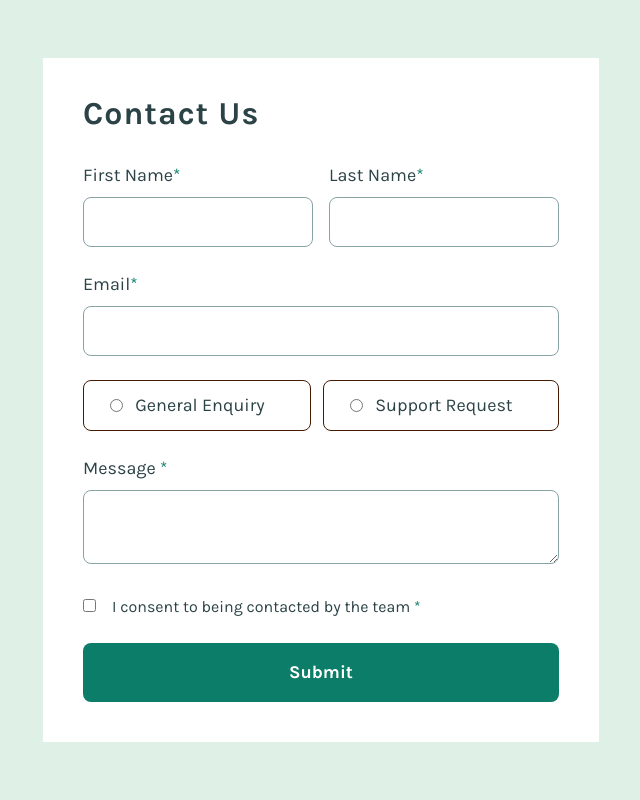
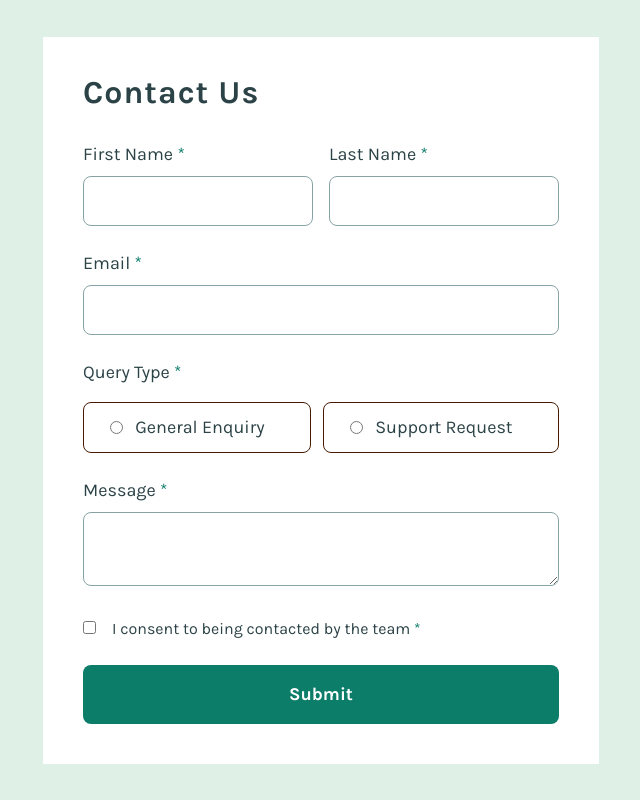
Before and after one commit to shaversj/contact-form-main, a Next.js app: page / in a window 1280 px wide. Shown: the whole page, without its empty margins (319-959 px from the left). Built offline with nearby package versions, Linux system fonts and the light colour scheme.

Commit message:
Update radio group

```diff
--- a/src/app/page.tsx
+++ b/src/app/page.tsx
@@ -6,6 +6,9 @@ import { FormSchema, FormValues } from "@/types/types";
 import FormField from "@/components/FormField";
 import Label from "@/components/Label";
 import Input from "@/components/Input";
+import FieldSet from "@/components/FieldSet";
+import RadioGroupItem from "@/components/RadioGroupItem";
+import RadioGroupErrors from "@/components/RadioGroupErrors";
 
 export default function Home() {
   const {
@@ -39,14 +42,13 @@ export default function Home() {
           <Input name={"email"} type={"email"} register={register} errors={errors} />
         </div>
 
-        <fieldset className={"flex gap-x-3"} id={"queryType"}>
-          <div className={"flex h-[51px] grow items-center rounded-lg border border-amber-950 pl-[26.25px]"}>
-            <FormField label={"General Enquiry"} name={"queryType"} value={"General Enquiry"} type={"radio"} register={register} errors={errors} />
-          </div>
-          <div className={"flex h-[51px] grow items-center rounded-lg border border-amber-950 pl-[26.25px]"}>
-            <FormField label={"Support Request"} name={"queryType"} value={"Support Request"} type={"radio"} register={register} errors={errors} />
-          </div>
-        </fieldset>
+        <div>
+          <FieldSet legend={"Query Type"} name={"queryType"}>
+            <RadioGroupItem name={"queryType"} value={"General Enquiry"} checked={false} displayName={"General Enquiry"} register={register} errors={errors} />
+            <RadioGroupItem name={"queryType"} value={"Support Request"} checked={false} displayName={"Support Request"} register={register} errors={errors} />
+          </FieldSet>
+          <RadioGroupErrors errors={errors} name={"queryType"} />
+        </div>
 
         <div>
           <label className={"block text-[18px] leading-[150%] text-grey-900"} htmlFor={"message"}>
--- /dev/null
+++ b/src/components/FieldSet.tsx
@@ -0,0 +1,12 @@
+import React from "react";
+
+export default function FieldSet({ children, legend, name }: { children: React.ReactNode; legend: string; name: string }) {
+  return (
+    <fieldset name={name} className={"flex gap-x-3"}>
+      <legend className={"pb-4 text-[1.125rem] leading-[150%] text-grey-900"}>
+        {legend} <span className={"text-green-600"}>*</span>
+      </legend>
+      {children}
+    </fieldset>
+  );
+}
--- a/src/components/Label.tsx
+++ b/src/components/Label.tsx
@@ -20,7 +20,7 @@ export default function Label({ htmlFor, required, displayName, variant = "text"
   return (
     <label className={VARIANTS[variant]} htmlFor={htmlFor}>
       <span className={""}>{displayName}</span>
-      {required && <span className={"text-green-600"}>*</span>}
+      {required && <span className={"text-green-600"}> *</span>}
     </label>
   );
 }
--- /dev/null
+++ b/src/components/RadioGroupErrors.tsx
@@ -0,0 +1,7 @@
+export default function RadioGroupErrors({ errors, name }: { errors: Record<string, any>; name: string }) {
+  return (
+    (errors as Record<string, any>)[name]?.message && (
+      <p className={"inline-flex pt-[.5rem] leading-[150%] text-red"}>{(errors as Record<string, any>)["message"].message.toString()}</p>
+    )
+  );
+}
--- /dev/null
+++ b/src/components/RadioGroupItem.tsx
@@ -0,0 +1,30 @@
+type RadioGroupItemProps = {
+  name: string;
+  value: string;
+  checked: boolean;
+  onChange?: () => void;
+  displayName: string;
+  register: any;
+  errors?: any;
+};
+
+export default function RadioGroupItem({ name, value, checked, onChange, displayName, register, errors }: RadioGroupItemProps) {
+  return (
+    <div className={"flex h-[51px] grow items-center rounded-lg border border-amber-950 pl-[26.25px]"}>
+      <input
+        id={name}
+        name={name}
+        value={value}
+        type={"radio"}
+        checked={checked}
+        onChange={onChange}
+        {...register(name)}
+        errors={errors}
+        className={"rounded border border-green-600 text-green-600 focus:outline-none focus:ring-2 focus:ring-green-600 focus:ring-opacity-50"}
+      />
+      <label htmlFor={name} className={"pl-3 text-[1.125rem] leading-[150%] text-grey-900"}>
+        {displayName}
+      </label>
+    </div>
+  );
+}
```
